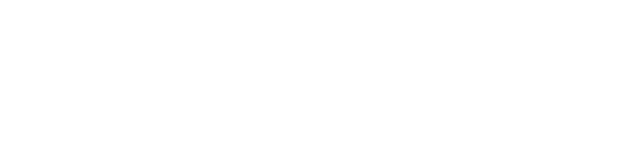
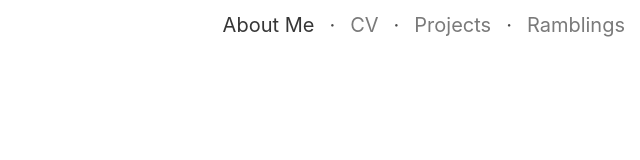
Before and after one commit to mvaden/portfolio_2.2, a plain HTML site: page index.html in a window 1280 px wide. Shown: the whole page, without its empty margins (640-1280 px from the left). Drawn offline with Linux system fonts and the light colour scheme.

Commit message:
Basic Navbar complete.

```diff
--- a/index.html
+++ b/index.html
@@ -1,5 +1,6 @@
 <!DOCTYPE html>
 <html>
+
 <head>
     <meta http-equiv="Content-Type" content="text/html; charset=UTF-8">
     <meta name="author" content="Matthew R. Vaden">
@@ -9,7 +10,41 @@
     <link rel="stylesheet" type="text/css" href="bulma.css">
     <link rel="stylesheet" href="https://maxcdn.bootstrapcdn.com/font-awesome/4.7.0/css/font-awesome.min.css">
 </head>
+
 <body>
+    <section id="nav-menu">
+        <nav class="breadcrumb is-right is-medium has-dot-separator" aria-label="breadcrumbs">
+            <ul>
+                <li class="is-active" aria-current="page">
+                    <a href="">
+          				About Me
+        			</a>
+                </li>
+                <li>
+                    <a href="">
+          				CV
+        			</a>
+                </li>
+                <li>
+                    <a href="">
+          				Projects
+        			</a>
+                </li>
+                <li>
+                    <a href="">
+          				Ramblings
+        			</a>
+                </li>
+            </ul>
 
+            <!-- Appears only on mobile -->
+            <div class="navbar-burger burger" data-target="navMenu">
+                <span></span>
+                <span></span>
+                <span></span>
+            </div>
+        </nav>
+    </section>
 </body>
+
 </html>
```
Lines whose indentation alone changed are shown as unchanged.
